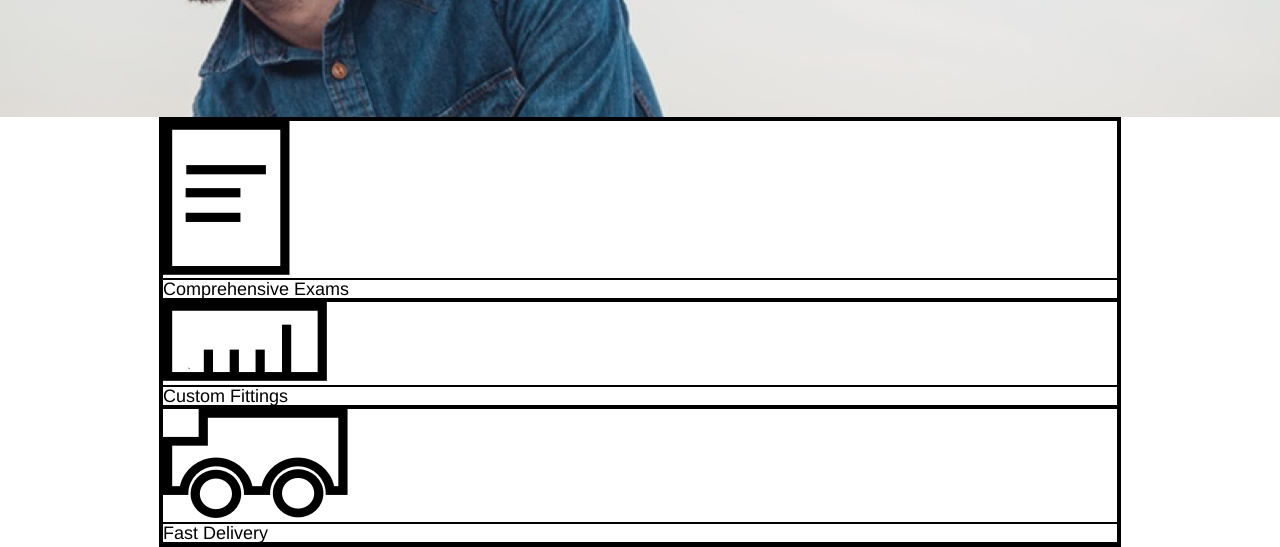
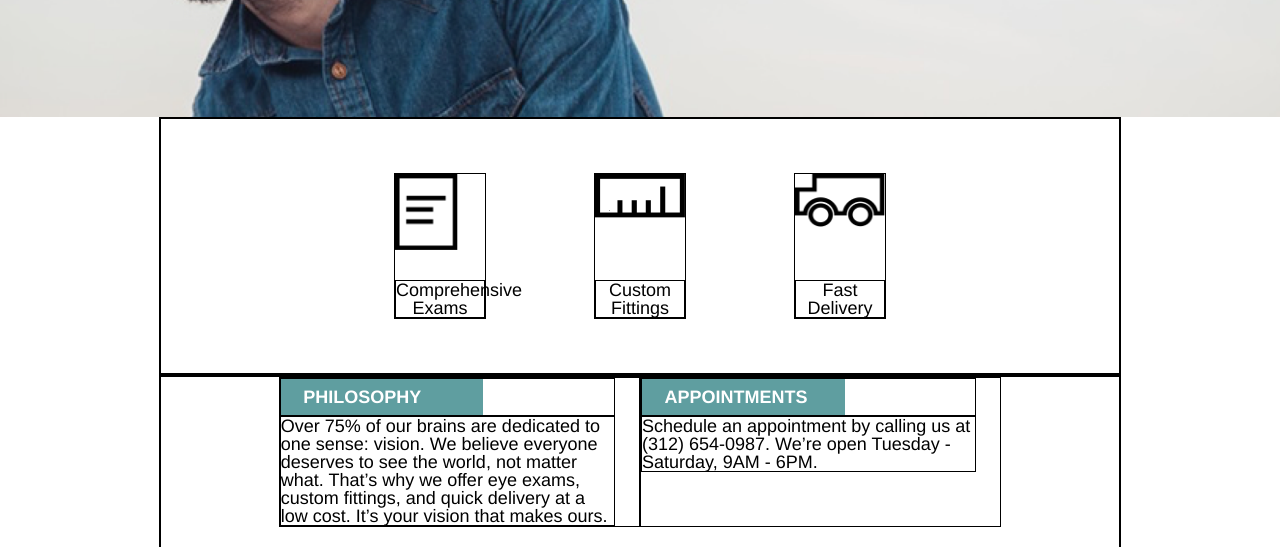
Before and after one commit to tlally/TortiseshellOptics, a plain HTML site: page index.html in a window 1280 px wide. Shown: the part 423-970 px from the top of the page. Drawn offline with Linux system fonts and the light colour scheme.

Commit message:
Finished up CSS

```diff
--- a/index.html
+++ b/index.html
@@ -39,27 +39,21 @@
     <div class="container">
       <div class="icon-banner">
         <div class="icon-box">
-          <div class="icon">
             <img src="./resources/images/paper-icon.png" alt="paper icon" class="paper-icon">
-          </div>
           <div class="icon-title">
             <p>Comprehensive Exams</p>
           </div>
 
         </div>
         <div class="icon-box">
-          <div class="icon">
             <img src="./resources/images/ruler-icon.png" alt="ruler icon" class="ruler-icon">
-          </div>
           <div class="icon-title">
             <p>Custom Fittings</p>
           </div>
 
         </div>
         <div class="icon-box">
-          <div class="icon">
             <img src="./resources/images/truck-icon.png" alt="truck icon" class="truck-icon">
-          </div>
           <div class="icon-title">
             <p>Fast Delivery</p>
           </div>
--- a/resources/css/style.css
+++ b/resources/css/style.css
@@ -97,3 +97,81 @@ ul li {
   margin: 10rem -2rem 0 0;
   background-color: white;
 }
+
+/* Img Banner */
+
+.icon-banner {
+  display: flex;
+  justify-content: center;
+}
+
+.icon-box {
+  display: flex;
+  flex-direction: column;
+  justify-content: space-between;
+  text-align: center;
+  width: 5rem;
+  height: 8rem;
+  margin: 3rem 3rem 3rem 3rem;
+
+}
+
+
+.icon-box img {
+  margin-bottom: 1rem;
+  width: 5rem;
+}
+
+.icon-box .paper-icon {
+  width: 3.5rem;
+}
+
+.icon-title {
+  display: block;
+}
+
+/* About Us Section */
+
+.about {
+  display: flex;
+  flex-direction: row;
+  justify-content: center;
+  padding-bottom: 5rem;
+}
+
+.content-box {
+  display: flex;
+  flex-direction: column;
+  width: 35%;
+  padding: 0 2.5% 0 0;
+}
+
+
+.content-title h4 {
+  font-family: helvetica;
+  font-weight: bold;
+  font-size: 1rem;
+  background-color: cadetblue;
+  color: white;
+  padding: .5rem 0rem .5rem 1.25rem;
+  text-align: left;
+  width: 10rem;
+}
+
+.about-content {
+  padding-top: 1rem;
+}
+
+/* Footer */
+footer {
+  display: flex;
+  flex-direction: row;
+  align-items: center;
+  background-color: azure;
+}
+
+footer
+img  {
+  height: 1.5rem;
+  padding: 4rem 1rem 4rem 4rem;
+}
```
